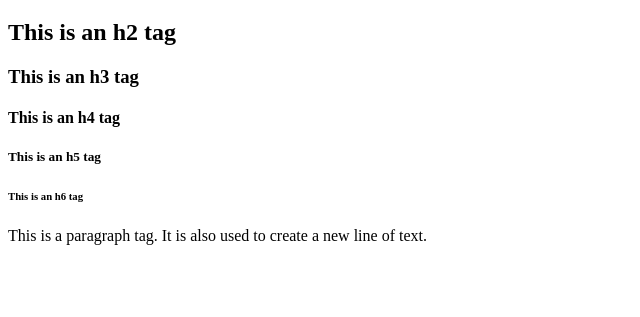
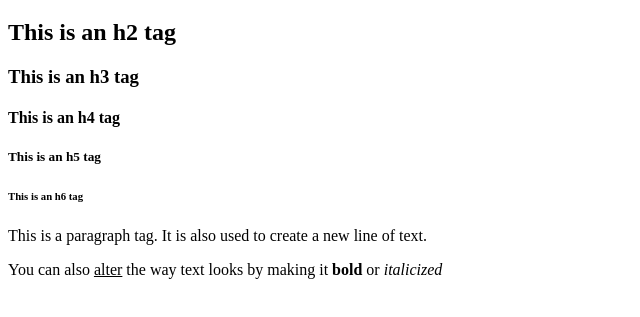
Before and after one commit to DhanushkaChandimal/html-basics, a plain HTML site: page index.html in a window 1280 px wide. Shown: the part 61-378 px from the top of the page, without its empty margins (0-640 px from the left). Drawn offline with Linux system fonts and the light colour scheme.

Commit message:
Add styled text

```diff
--- a/index.html
+++ b/index.html
@@ -21,5 +21,10 @@
             It is also used to create a new line of text.
         </p>
 
+        <p>
+            You can also <U>alter</U> the way text looks
+            by making it <strong>bold</strong> or <em>italicized</em>
+        </p>
+
     </body>
 </html>
```
